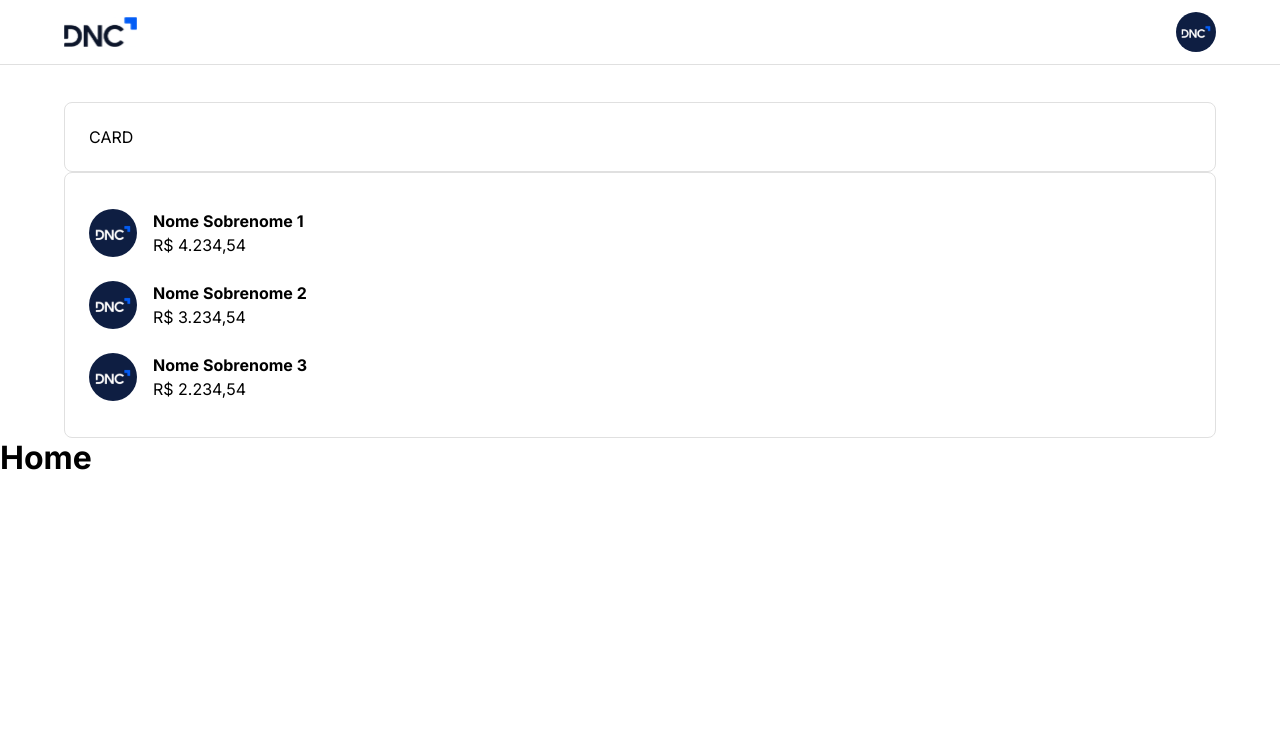
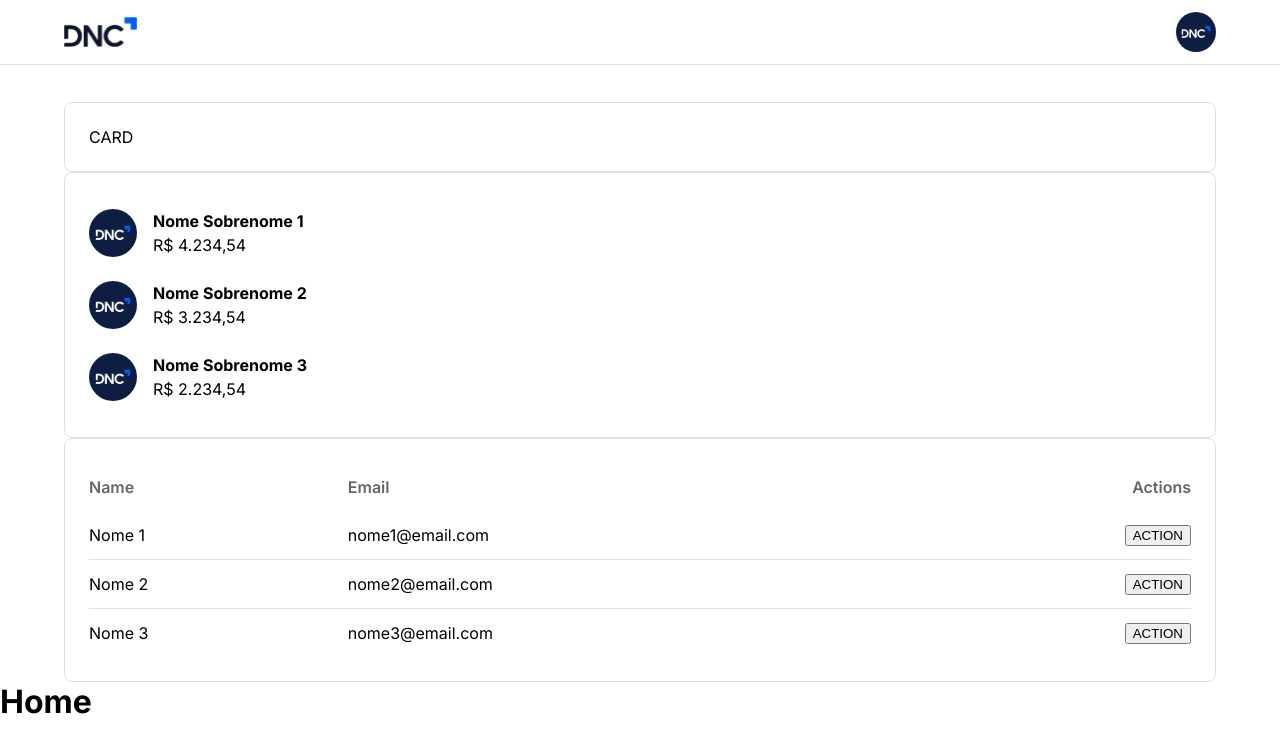
Before and after one commit to yuribalboa/sales-dashboard, a React (Vite) app: page /home in a window 1280 px wide. Shown: the top 752 px of the page. Built offline with nearby package versions, Linux system fonts and the light colour scheme.

Commit message:
table-component

```diff
--- /dev/null
+++ b/src/components/CustomTable.tsx
@@ -0,0 +1,63 @@
+import styled from 'styled-components'
+import { CustomTableProps } from '@/types'
+import { pxToRem } from '@/assets/utils'
+
+const TableWrapper = styled.div`
+  overflow-x: auto;
+  width: 100%;
+  table {
+    width: 100%;
+    border-collapse: collapse;
+
+    th,
+    td {
+      height: ${pxToRem(48)};
+      padding: 0 ${pxToRem(8)} 0 0;
+      text-align: left;
+      &:last-child {
+        text-align: right;
+        padding: 0;
+      }
+    }
+
+    th {
+      color: ${(props) => props.theme.typographies.subtitle};
+      font-weight: 600;
+    }
+
+    tr {
+      border-bottom: ${pxToRem(1)} solid
+        ${(props) => props.theme.appDefaultStroke};
+      &:last-child {
+        border-bottom: none;
+      }
+    }
+  }
+`
+function CustomTable(props: CustomTableProps) {
+  const { headers, rows } = props
+  return (
+    <TableWrapper>
+      <table>
+        <thead>
+          <tr>
+            {headers.map((header, index) => (
+              <th key={index}>{header}</th>
+            ))}
+          </tr>
+        </thead>
+        <tbody>
+          {rows.map((row, rowIndex) => (
+            <tr key={rowIndex}>
+              {row.map((cell, cellIndex) => (
+                <td key={cellIndex}>{cell}</td>
+              ))}
+            </tr>
+          ))}
+        </tbody>
+      </table>
+    </TableWrapper>
+  )
+}
+
+export default CustomTable
--- a/src/components/index.ts
+++ b/src/components/index.ts
@@ -1,4 +1,5 @@
 export { default as AvatarList } from './AvatarList'
+export { default as CustomTable } from './CustomTable'
 export { default as FormComponent } from './FormComponent'
 export { default as Header } from './Header'
 export * from './BannerImage'
--- a/src/pages/Home.tsx
+++ b/src/pages/Home.tsx
@@ -1,4 +1,4 @@
-import { AvatarList, CardComponents, Header } from '@/components'
+import { AvatarList, CardComponents, CustomTable, Header } from '@/components'
 import { Container } from '@mui/material'
 import { currencyConverter } from '@/assets/utils'
 
@@ -20,13 +20,43 @@
       subtitle: currencyConverter(2234.54),
     },
   ]
+
+  const mockTableData = {
+    headers: ['Name', 'Email', 'Actions'],
+    rows: [
+      [
+        <span>Nome 1</span>,
+        <span>nome1@email.com</span>,
+        <button>ACTION</button>,
+      ],
+      [
+        <span>Nome 2</span>,
+        <span>nome2@email.com</span>,
+        <button>ACTION</button>,
+      ],
+      [
+        <span>Nome 3</span>,
+        <span>nome3@email.com</span>,
+        <button>ACTION</button>,
+      ],
+    ],
+  }
+
   return (
     <>
       <Header />
       <Container maxWidth="lg">
         <CardComponents>CARD</CardComponents>
+
         <CardComponents>
           <AvatarList listData={mockListData} />
+        </CardComponents>
+
+        <CardComponents>
+          <CustomTable
+            headers={mockTableData.headers}
+            rows={mockTableData.rows}
+          />
         </CardComponents>
       </Container>
       <h1>Home</h1>
--- /dev/null
+++ b/src/types/customTable.d.ts
@@ -0,0 +1,4 @@
+export interface CustomTableProps {
+  headers: string[]
+  rows: React.ReactNode[][]
+}
--- a/src/types/index.ts
+++ b/src/types/index.ts
@@ -1,4 +1,5 @@
 export * from './avatarsList'
+export * from './customTable'
 export * from './theme'
 export * from './formComponent'
 export * from './typographies'
```
